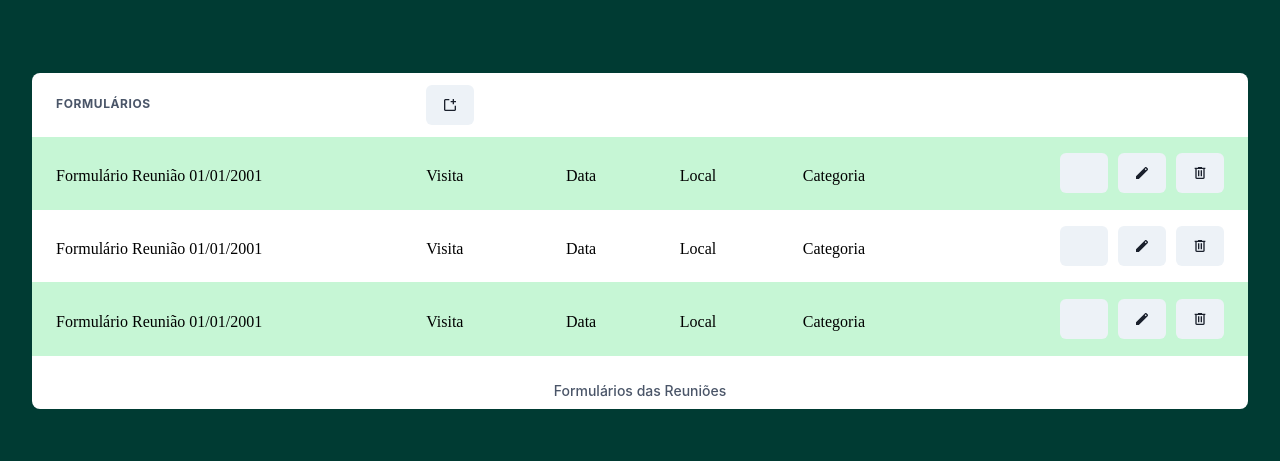
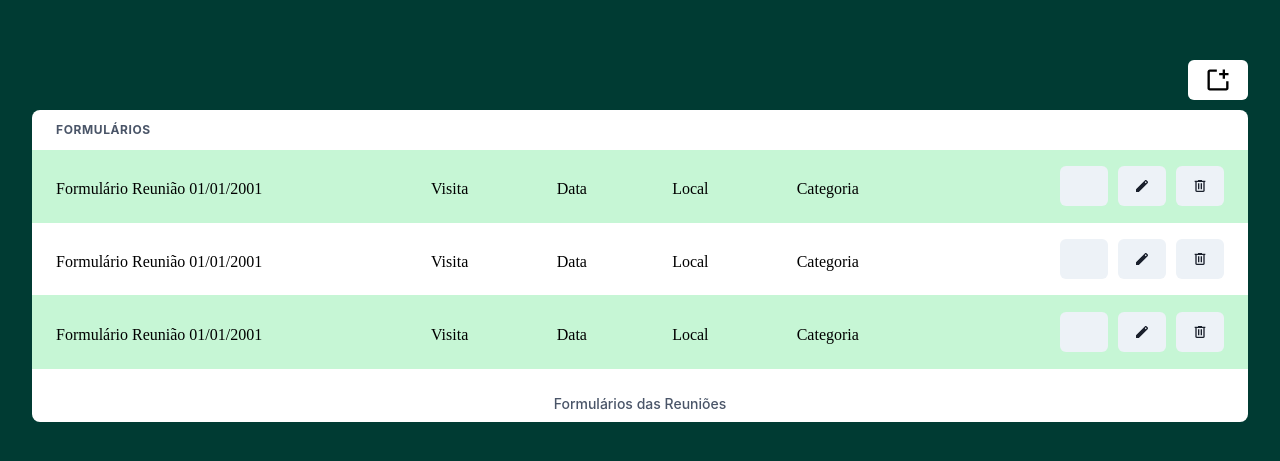
Before and after one commit to caetanojpo/crud-formulario-front, a React (Create React App) app: page / in a window 1280 px wide. Shown: the part 159-620 px from the top of the page. Built offline with nearby package versions, Linux system fonts and the light colour scheme; some icons are missing.

Commit message:
tooltip nos botões

```diff
--- a/src/components/list/index.jsx
+++ b/src/components/list/index.jsx
@@ -1,12 +1,20 @@
-import { Button, Flex, ListItem, Table, TableCaption, TableContainer, Tbody, Td, Tfoot, Th, Thead, Tr, UnorderedList } from "@chakra-ui/react";
+import { Button, Flex, ListItem, Table, TableCaption, TableContainer, Tbody, Td, Tfoot, Th, Thead, Tooltip, Tr, UnorderedList } from "@chakra-ui/react";
 import { Icon } from "@iconify/react";
 import TdForms from "./td/tdForms";
 
 export default function ListForms() {
   return (
     <>
-        <Flex padding='32px' fontFamily='gotham' flexDir='column' w='full' h='100vh' bg='#003b33' justifyContent='space-around' color='white' boxShadow='6px 6px 15px #c0cad4,
+      <Flex padding='32px' fontFamily='gotham' flexDir='column' w='full' h='100vh' bg='#003b33' justifyContent='center' color='white' gap='10px' boxShadow='6px 6px 15px #c0cad4,
              -6px -6px 15px #f4ffff;'>
+        <Flex justifyContent='flex-end'>
+        <Tooltip hasArrow label='Adicione um novo formulário' bg='gray.300' color='black'>
+        <Button w='60px'bg='white'>
+          <Icon color='black' icon="material-symbols:new-window" width="30" height="30" />
+          </Button>
+</Tooltip>
+
+        </Flex>
 
         <TableContainer borderRadius='8px' bg='white'>
           <Table variant='striped' colorScheme='green' color='black'>
@@ -15,14 +23,6 @@ export default function ListForms() {
               <Tr>
                 <Th>Formulários</Th>
 
-
-        <Th>
-
-            <Button>
-            <Icon icon="material-symbols:new-window" />
-            </Button>
-
-        </Th>
 
 
               </Tr>
--- a/src/components/list/td/tdForms/index.jsx
+++ b/src/components/list/td/tdForms/index.jsx
@@ -1,4 +1,4 @@
-import { Box, Button, Flex, Link, Stack, Td, Tr } from "@chakra-ui/react";
+import { Box, Button, Flex, Link, Stack, Td, Tooltip, Tr } from "@chakra-ui/react";
 import { Icon } from "@iconify/react";
 
 export default function TdForms(props) {
@@ -18,12 +18,20 @@ export default function TdForms(props) {
         <Td >
             <Flex justifyContent='flex-end'>
 
+            <Tooltip hasArrow label='Ver detalhes' bg='gray.300' color='black'>
             <Button  mr='10px'>
             <Icon icon="ic:outline-remove-red-eye" />
             </Button>
+            </Tooltip>
+
+            <Tooltip hasArrow label='Editar formulário' bg='gray.300' color='black'>
             <Button mr='10px'> <Icon icon="material-symbols:edit" /></Button>
+            </Tooltip>
+            <Tooltip hasArrow label='Excluir formulário' bg='gray.300' color='black'>
             <Button><Icon icon="material-symbols:delete-outline"/></Button>
+            </Tooltip>
             </Flex>
+
 
         </Td>
       </Tr>
```
Lines whose indentation alone changed are shown as unchanged.
